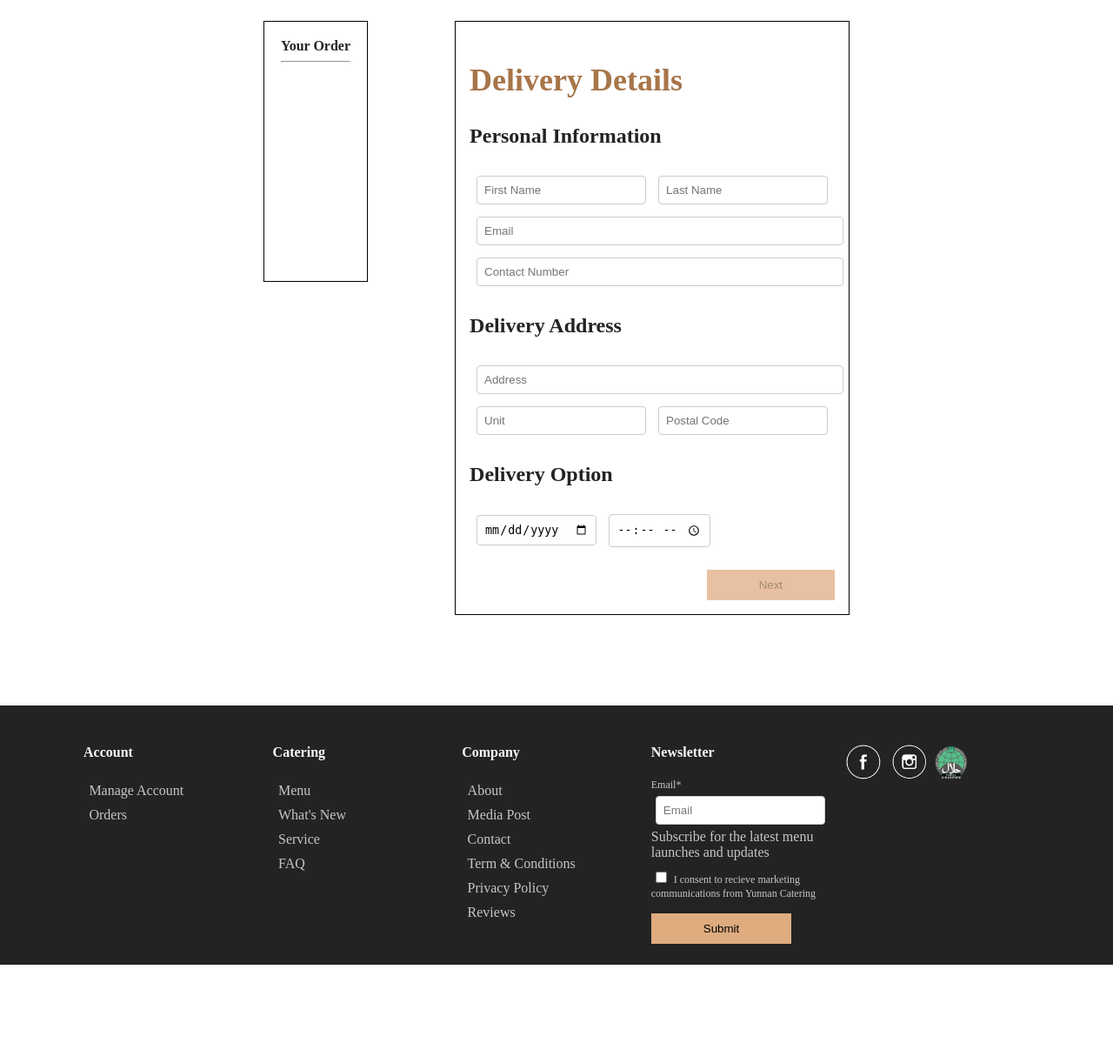
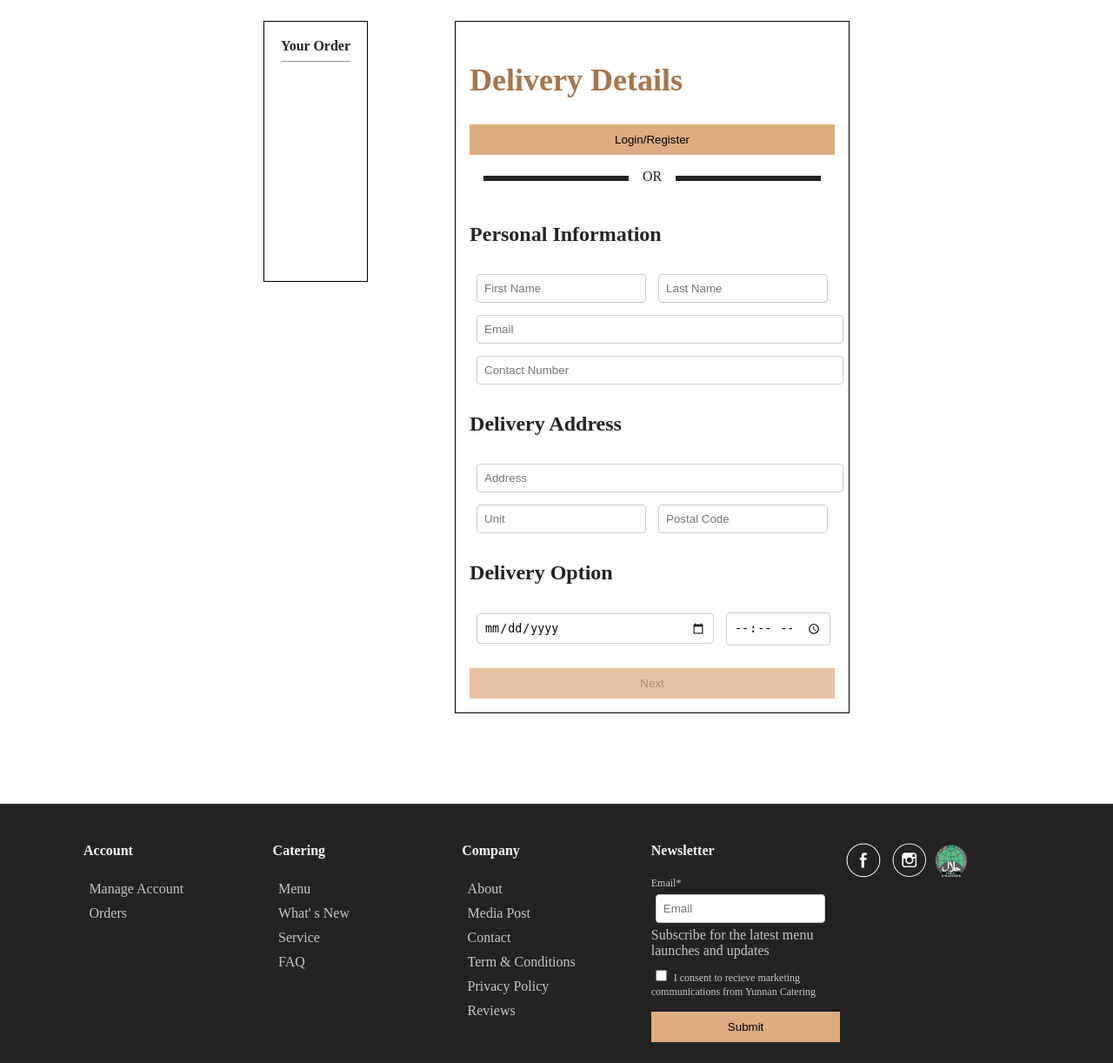
Before and after one commit to Bingsu99/IE4717, a PHP site: page /delivery.php in a window 1280 px wide. Shown: the part 85-1307 px from the top of the page at 87% size. Before the commit the page ends 1194 px from the top, so only its background shows below. Run offline with PHP 8.4, Linux system fonts and the light colour scheme; data comes from the database, SQL or seed files in the repository.

Commit message:
added login btn, logic not done

```diff
--- a/FinalProject/confirm.php
+++ b/FinalProject/confirm.php
@@ -239,7 +239,7 @@
             <tr>
                 <td>Promo - 5% discount</td>
                 <td class="alignRight">
-                    <?php echo "$".$promo; ?>
+                    <?php echo "$". round($promo,2); ?>
                 </td>
             </tr>
         </table>
@@ -248,13 +248,13 @@
             <tr>
                 <td>Grand Total</td>
                 <td class="alignRight">
-                    <?php echo "$".$grandTotal; ?>
+                    <?php echo "$". round($grandTotal,2); ?>
                 </td>
             </tr>
             <tr>
                 <td>Inclusive GST (8%)</td>
                 <td class="alignRight">
-                    <?php echo "$".$GST; ?>
+                    <?php echo "$". round($GST,2); ?>
                 </td>
             </tr>
         </table>
--- a/FinalProject/css/delivery.css
+++ b/FinalProject/css/delivery.css
@@ -32,9 +32,19 @@
   width: 97.5%;
 }
 
-#submit{
+#submit {
   float: right;
 }
-#submit:disabled{
+#submit:disabled {
   background-color: #deab7fbb;
 }
+
+.orderBtn {
+  width: 100%;
+}
+.divider {
+  border: #232323 solid;
+  width: 100%;
+  height: 0px;
+  margin: 1.5rem 1rem;
+}
--- a/FinalProject/delivery.php
+++ b/FinalProject/delivery.php
@@ -124,29 +124,45 @@
 
         <div class='details'>
             <h2>Delivery Details</h2>
+
+            <a href="./login.php" style="text-decoration: none; color: #232323;">
+                <button class="orderBtn">
+                    Login/Register
+                </button>
+            </a>
+
+            <div class="itemsFlex" style="width: 100%;">
+                <div class='divider'></div>
+                <p>OR</p>
+                <div class='divider'></div>
+            </div>
+
             <!-- <form class="details-form"> -->
             <form name='confirmForm' action='./confirm.php' method='get'>
                 <h3>Personal Information</h3>
                 <table>
                     <tr>
 
-                        <td><input type="text" name="firstname" placeholder="First Name" id="firstname" onchange="chkName()"
-                                <?php echo isset($_SESSION['login']) ? 'value=\'' . $_SESSION['deliveryDetails']['firstName']. '\'' : "";?>
+                        <td><input type="text" name="firstname" placeholder="First Name" id="firstname"
+                                onchange="chkName()" <?php echo isset($_SESSION['login']) ? 'value=\'' . $_SESSION['
+                                deliveryDetails']['firstName']. '\'' : "";?>
                                 required></td>
                         <td><input type="text" name="lastname" placeholder="Last Name" id="lastname" onchange="chkName()"
-                                <?php echo isset($_SESSION['login']) ? 'value=\'' . $_SESSION['deliveryDetails']['lastName']. '\'' : "";?>
+                                <?php echo isset($_SESSION[' login']) ? 'value=\'' . $_SESSION['
+                                deliveryDetails']['lastName']. '\'' : "";?>
                                 required></td>
                     </tr>
                     <tr>
-                        <td colspan='2'><input type="email" name="email" placeholder="Email" class='twoCol' id="email" onchange="chkEmail()"
-                                <?php echo isset($_SESSION['login']) ? 'value=\'' . $_SESSION['deliveryDetails']['email']. '\'' : "";?>
+                        <td colspan=' 2'><input type="email" name="email" placeholder="Email" class='twoCol' id="email"
+                                onchange="chkEmail()" <?php echo isset($_SESSION['login']) ? 'value=\'' . $_SESSION['
+                                deliveryDetails']['email']. '\'' : "";?>
                                 required>
                         </td>
                     </tr>
                     <tr>
-                        <td colspan='2'><input type="tel" name="phone" pattern="[0-9]{8}" placeholder="Contact Number" id="phone" onchange="checkPhoneDigits()"
-                                class='twoCol'
-                                <?php echo isset($_SESSION['login']) ? 'value=\'' . $_SESSION['deliveryDetails']['Phone']. '\'' : "";?>
+                        <td colspan=' 2'><input type="tel" name="phone" pattern="[0-9]{8}" placeholder="Contact Number"
+                                id="phone" onchange="checkPhoneDigits()" class='twoCol' <?php echo
+                                isset($_SESSION['login']) ? 'value=\'' . $_SESSION[' deliveryDetails']['Phone']. '\'' : "";?>
                                 required>
                         </td>
                     </tr>
@@ -155,18 +171,21 @@
                 <h3>Delivery Address</h3>
                 <table>
                     <tr>
-                        <td colspan='2'><input type="text" name="address" placeholder="Address" class='twoCol'
-                                <?php echo isset($_SESSION['login']) ? 'value=\'' . $_SESSION['deliveryDetails']['Address']. '\'' : "";?>
+                        <td colspan=' 2'><input type="text" name="address" placeholder="Address" class='twoCol' <?php
+                                echo isset($_SESSION['login']) ? 'value=\'' . $_SESSION['
+                                deliveryDetails']['Address']. '\'' : "";?>
                                 required>
                         </td>
                     </tr>
                     <tr>
                         <td><input type="text" name="unit" placeholder="Unit"
-                                <?php echo isset($_SESSION['login']) ? 'value=\'' . $_SESSION['deliveryDetails']['Unit']. '\'' : "";?>
+                                <?php echo isset($_SESSION[' login']) ? 'value=\'' . $_SESSION['
+                                deliveryDetails']['Unit']. '\'' : "";?>
                                 required>
                         </td>
                         <td><input type="text" name="postal" placeholder="Postal Code" pattern="[0-9]{6}" id="postal" onchange="chkPosterCode()"
-                                <?php echo isset($_SESSION['login']) ? 'value=\'' . $_SESSION['deliveryDetails']['Postal']. '\'' : "";?>
+                                <?php echo isset($_SESSION[' login']) ? 'value=\'' . $_SESSION['
+                                deliveryDetails']['Postal']. '\'' : "";?>
                                 required>
                         </td>
                     </tr>
@@ -174,8 +193,8 @@
                 <h3>Delivery Option</h3>
                 <table>
                     <tr>
-                        <td><input type="date" name="date" required id="date" onchange="chkStartDate()"></td>
-                        <td><input type="time" name="time" required></td>
+                        <td style="width: 100%;"><input type="date" name="date" required id="date" onchange="chkStartDate()" style="width: 90%;"></td>
+                        <td style="width: 100%;"><input type="time" name="time" required style="width: 80%;"></td>
                     </tr>
                 </table>
                 <br>
@@ -199,10 +218,10 @@
             <h4>Catering</h4>
             <ul>
                 <li><a href="#">Menu</a></li>
-                <li><a href="#">What's New</a></li>
-                <li><a href="#">Service</a></li>
-                <li><a href="#">FAQ</a></li>
-            </ul>
+                <li><a href="#">What' s New</a></li>
+                            <li><a href="#">Service</a></li>
+                            <li><a href="#">FAQ</a></li>
+                            </ul>
         </div>
         <div class="footer-column">
             <h4>Company</h4>
@@ -238,7 +257,7 @@
             </ul>
         </div>
 
-    </footer>
+        </footer>
 </body>
 
 </html>
```
